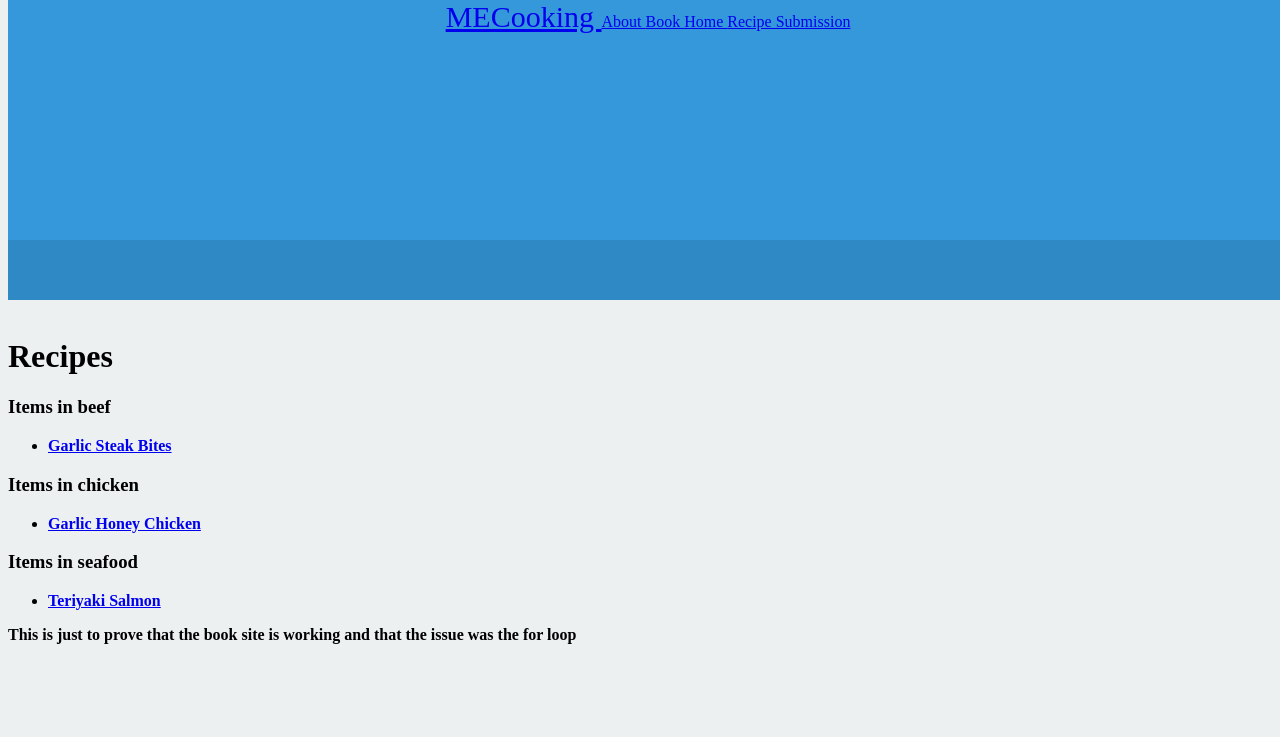
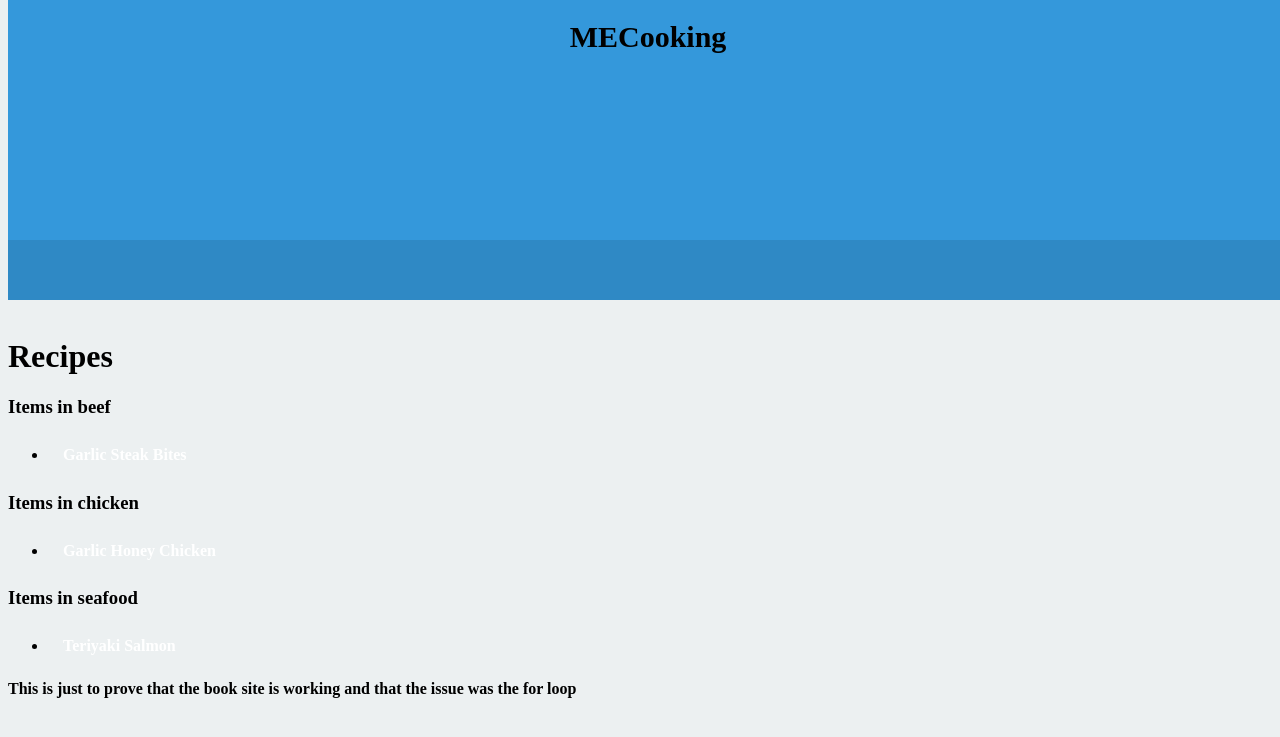
Before and after one commit to MM100301/MECooking, a Jekyll site: the page built from _pages/book.md, in a window 1280 px wide. Shown: the top 737 px of the page. Built offline with Jekyll 4.4.1, drawn with Linux system fonts in a browser that asks for light colours.

Commit message:
nav link header change

```diff
--- a/_includes/header.html
+++ b/_includes/header.html
@@ -5,10 +5,7 @@
           .site-title {margin-left:auto; margin-right:auto; font-size: 30px;}
           .page-link {margin-left:auto; margin-right:auto;}
       </style>
-      {%- assign default_paths = site.pages | map: "path" -%}
-      {%- assign page_paths = site.header_pages | default: default_paths -%}
-      {%- assign titles_size = site.pages | map: 'title' | join: '' | size -%}
-      <a class="site-title" rel="author" href="{{ "/" | relative_url }}">{{ site.title | escape }}   </a>
+      <h1 class="site-title">MECooking</h1>
       <nav class="wrapper"></nav>
             {%- for path in page_paths -%}
               {%- if path contains "_pages/" -%}
--- a/_pages/book.md
+++ b/_pages/book.md
@@ -15,7 +15,7 @@ tags: Matthew Emma
           </h3>
           <ul>
             {% for recipe in site[collection.label] %}
-              <li><a href="{{ recipe.url }}">{{ recipe.title }}</a></li>
+              <li><a class="navLink" href="{{ recipe.url }}">{{ recipe.title }}</a></li>
             {% endfor %}
           </ul>
         {% endunless %}
--- a/css/style.css
+++ b/css/style.css
@@ -9,21 +9,23 @@ header {
 	position: fixed;
 	top: 0;
 	overflow: hidden;
-  nav{
+}
+
+nav {
 	position: absolute;
 	bottom: 0;
 	height: 60px;
 	line-height: 60px;
 	width: 100%;
 	background-color: rgba(0,0,0,.1);
-		a{
+}
+
+a {
 	color: #fff;
 	display: inline-block;
 	padding: 10px 15px;
 	line-height: 1;
 	text-decoration: none;
-		}
-	}
 }
 
 body {
@@ -31,13 +33,20 @@ body {
 	padding-top: 330px;
 }
 
-
 p,
 h1,
 div,
 ul,
 li {
   font-weight: bold;
+}
+
+.navLink {
+	color: #fff;
+	display: inline-block;
+	padding: 10px 15px;
+	line-height: 1;
+	text-decoration: none;
 }
 
 .recipePic {
```
Lines whose indentation alone changed are shown as unchanged.
